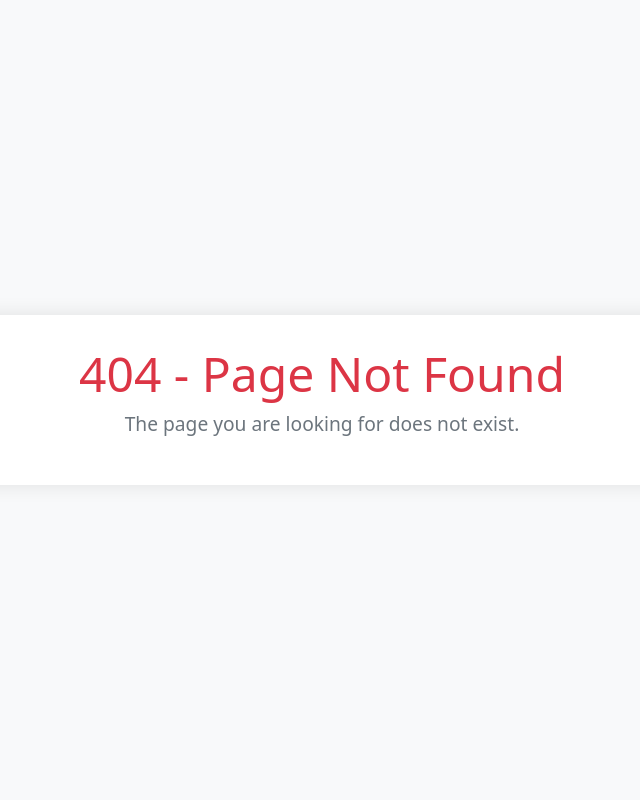
After one commit to Esubaalew/apiOrderBot, a Django app: template templates/404_custom.html in a window 1280 px wide. The commit adds this page. Shown: the whole page, without its empty margins (318-958 px from the left). Run offline with Django 5.2, Linux system fonts and the light colour scheme; the template is opened without the code that fills it, so the values that code supplies are empty.

Commit message:
done finalizing

```diff
--- a/apiOrderBot/settings.py
+++ b/apiOrderBot/settings.py
@@ -24,9 +24,9 @@ BASE_DIR = Path(__file__).resolve().parent.parent
 SECRET_KEY = 'django-insecure-@84(cjx58!+(a%np_89h^9!+b+e5(q+(mzulhk-$^o_=^m(#e&'
 
 # SECURITY WARNING: don't run with debug turned on in production!
-DEBUG = True
+DEBUG = False
 
-ALLOWED_HOSTS = ["*"]
+ALLOWED_HOSTS = [".4gmobiles.com", "localhost","apiorderbot.onrender.com"]
 
 # Application definition
 
@@ -167,4 +167,4 @@ LOGGING = {
 
 
 # settings.py
-SITE_URL = 'https://apiorderbot.onrender.com'
+SITE_URL = 'https://admin.4gmobiles.com'
--- a/apiOrderBot/urls.py
+++ b/apiOrderBot/urls.py
@@ -18,6 +18,8 @@ from django.contrib import admin
 from django.urls import path, include
 from django.views.generic import RedirectView
 
+handler404 = 'shop.views.custom_404_view'
+
 urlpatterns = [
     path('', RedirectView.as_view(url='/admin/', permanent=False)),
     path('admin/', admin.site.urls),
--- /dev/null
+++ b/templates/404_custom.html
@@ -0,0 +1,49 @@
+<!DOCTYPE html>
+<html lang="en">
+<head>
+    <meta charset="UTF-8">
+    <meta name="viewport" content="width=device-width, initial-scale=1.0">
+    <title>Page Not Found</title>
+    <link href="https://cdn.jsdelivr.net/npm/bootstrap@5.3.0-alpha1/dist/css/bootstrap.min.css" rel="stylesheet">
+    <style>
+        body {
+            background-color: #f8f9fa;
+            height: 100vh;
+            display: flex;
+            justify-content: center;
+            align-items: center;
+        }
+        .error-container {
+            text-align: center;
+            padding: 30px;
+            background-color: white;
+            border-radius: 10px;
+            box-shadow: 0 0 20px rgba(0, 0, 0, 0.1);
+        }
+        .error-container h1 {
+            font-size: 3rem;
+            color: #dc3545;
+        }
+        .error-container p {
+            font-size: 1.2rem;
+            color: #6c757d;
+        }
+        .error-container .btn-primary {
+            margin-top: 20px;
+        }
+    </style>
+</head>
+<body>
+
+<div class="container">
+    <div class="error-container">
+        <h1>404 - Page Not Found</h1>
+        <p>The page you are looking for does not exist.</p>
+
+    </div>
+</div>
+
+<script src="https://cdn.jsdelivr.net/npm/bootstrap@5.3.0-alpha1/dist/js/bootstrap.bundle.min.js"></script>
+
+</body>
+</html>
```
Also changed, not shown: shop/views.py (+26 -4 lines), templates/404.html (+52 -1 lines).
